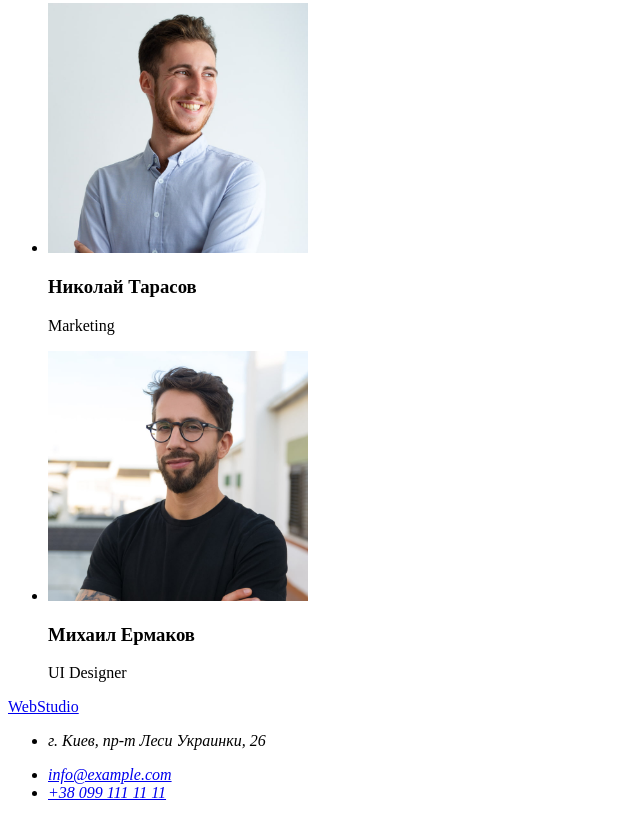
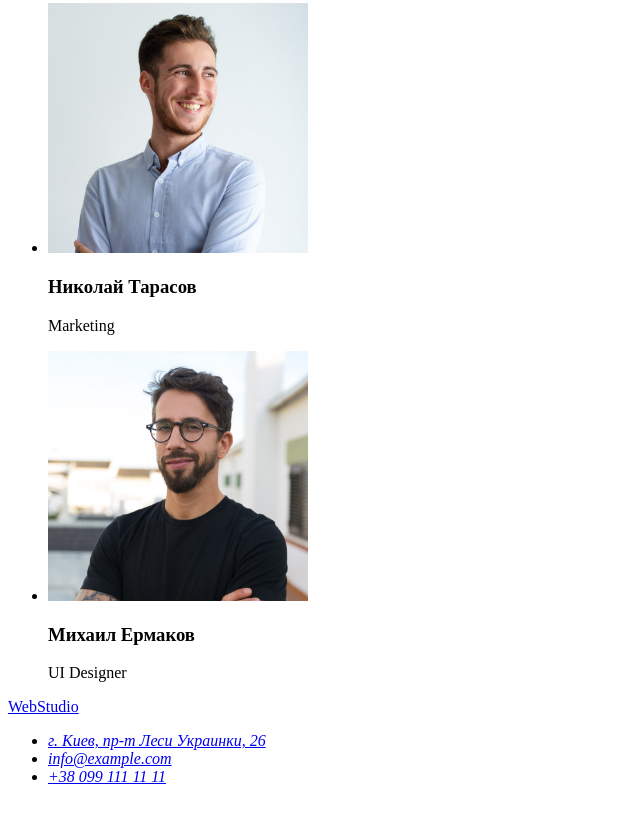
Before and after one commit to Sergey-Ryabko-84/goit-markup-hw-01, a plain HTML site: page index.html in a window 1280 px wide. Shown: the part 2314-3132 px from the top of the page, without its empty margins (0-640 px from the left). Drawn offline with Linux system fonts and the light colour scheme.

Commit message:
Update index.html

```diff
--- a/index.html
+++ b/index.html
@@ -108,7 +108,7 @@
         <a href="./index.html">WebStudio</a>
         <address>
             <ul>
-                <li><p>г. Киев, пр-т Леси Украинки, 26</p></li>
+                <li><a href="https://goo.gl/maps/rt93yuFwvWHYuNVY6" target="_blank" rel="noreferrer noopener">г. Киев, пр-т Леси Украинки, 26</a></li>
                 <li><a href="mailto:info@example.com">info@example.com</a></li>
                 <li><a href="tel:+380991111111">+38 099 111 11 11</a></li>
             </ul>
```
